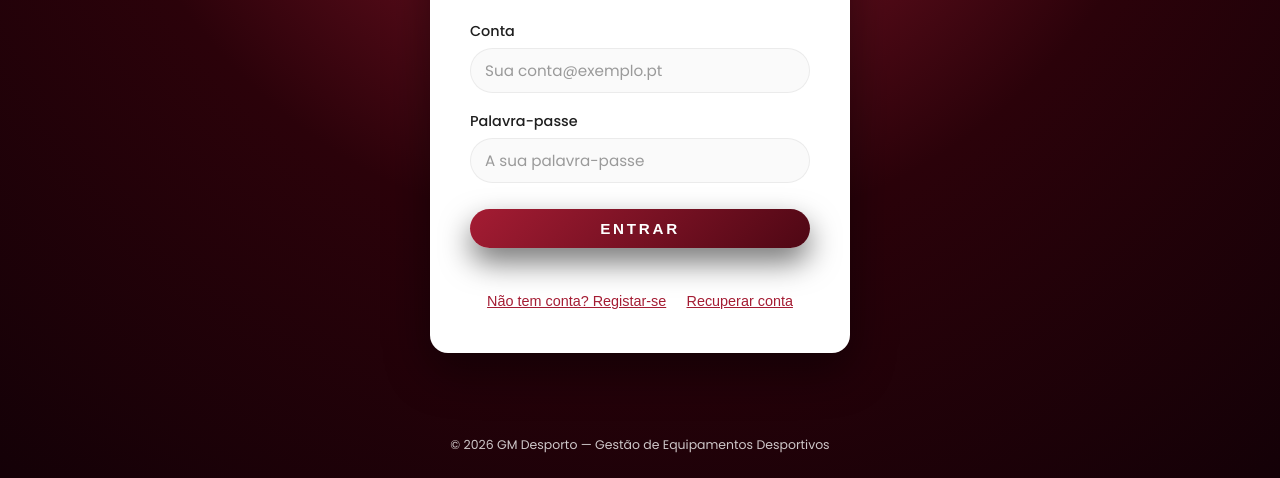
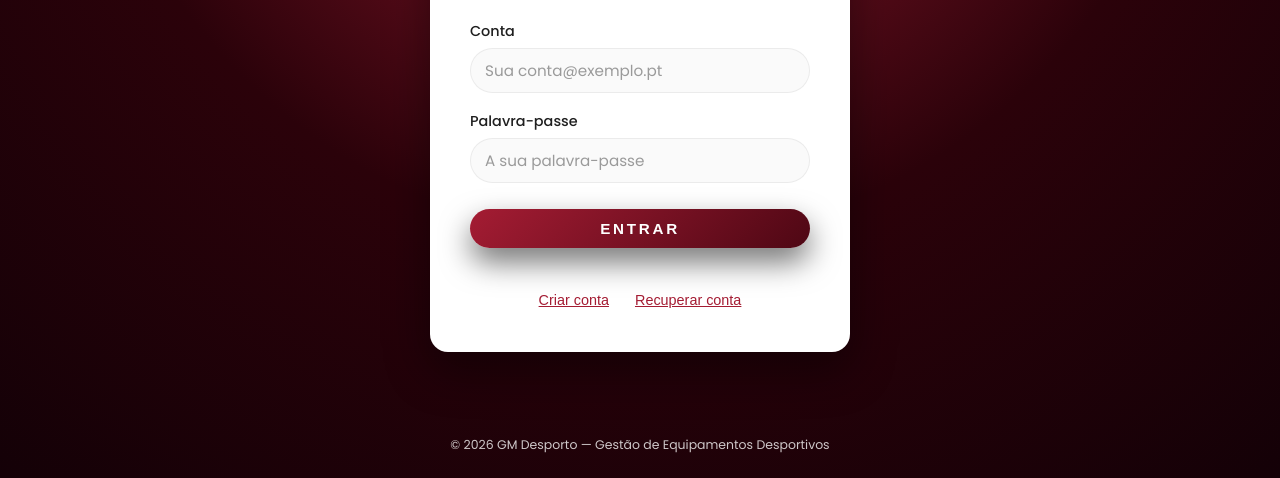
Before and after one commit to MrChaluca/Gm_Desporto-3, a plain HTML site: page index.html in a window 1280 px wide. Shown: the part 322-800 px from the top of the page. Drawn offline with Linux system fonts and the light colour scheme.

Commit message:
Fix registration and restore account toggle visibility

```diff
--- a/index.html
+++ b/index.html
@@ -4,7 +4,7 @@
     <meta charset="UTF-8" />
     <meta name="viewport" content="width=device-width, initial-scale=1.0" />
     <title>GM Desporto — Gestão de Equipamentos</title>
-    <link rel="stylesheet" href="styles.css?v=3" />
+    <link rel="stylesheet" href="styles.css?v=4" />
     <link
       href="https://fonts.googleapis.com/css2?family=Poppins:wght@300;400;500;600;700&display=swap"
       rel="stylesheet"
@@ -141,7 +141,7 @@
           </form>
 
           <div class="registration-toggle">
-            <button type="button" id="btnToggleRegistro" class="btn-link">Não tem conta? Registar-se</button>
+            <button type="button" id="btnToggleRegistro" class="btn-link">Criar conta</button>
             <button type="button" id="btnToggleRecover" class="btn-link">Recuperar conta</button>
           </div>
         </section>
@@ -156,7 +156,7 @@
     <script src="supabase.js"></script>
     <script src="supabaseClient.js?v=3"></script>
     <script src="appShell.js?v=4"></script>
-    <script src="login.js?v=8"></script>
+    <script src="login.js?v=9"></script>
     <script src="customSelect.js?v=3"></script>
   </body>
 </html>
--- a/login.js
+++ b/login.js
@@ -59,10 +59,10 @@ document.addEventListener("DOMContentLoaded", () => {
     }
 
     if (btnToggleRegistro) {
-      btnToggleRegistro.textContent = isRegistro ? "Já tem conta? Entrar" : "Não tem conta? Registar-se";
+      btnToggleRegistro.textContent = isRegistro ? "Entrar" : "Criar conta";
     }
     if (btnToggleRecover) {
-      btnToggleRecover.textContent = isRecover ? "Já tem conta? Entrar" : "Recuperar conta";
+      btnToggleRecover.textContent = isRecover ? "Entrar" : "Recuperar conta";
     }
   }
 
--- a/styles.css
+++ b/styles.css
@@ -167,7 +167,10 @@ body {
 }
 
 .registration-toggle {
-  text-align: center;
+  display: flex;
+  justify-content: center;
+  gap: 10px;
+  flex-wrap: wrap;
   margin-top: 16px;
 }
 
@@ -183,7 +186,7 @@ body {
 }
 
 .btn-link:hover {
-  color: var(--white);
+  color: var(--wine-dark);
 }
 
 
```
